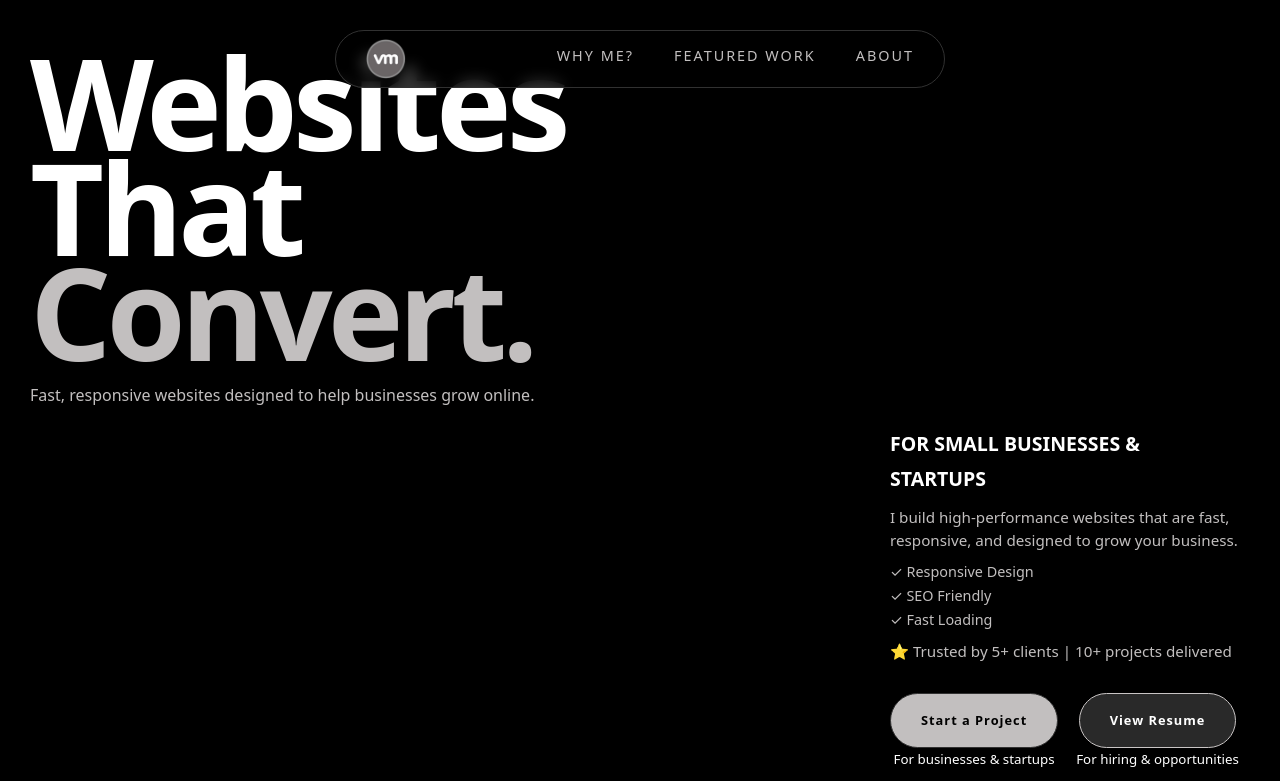
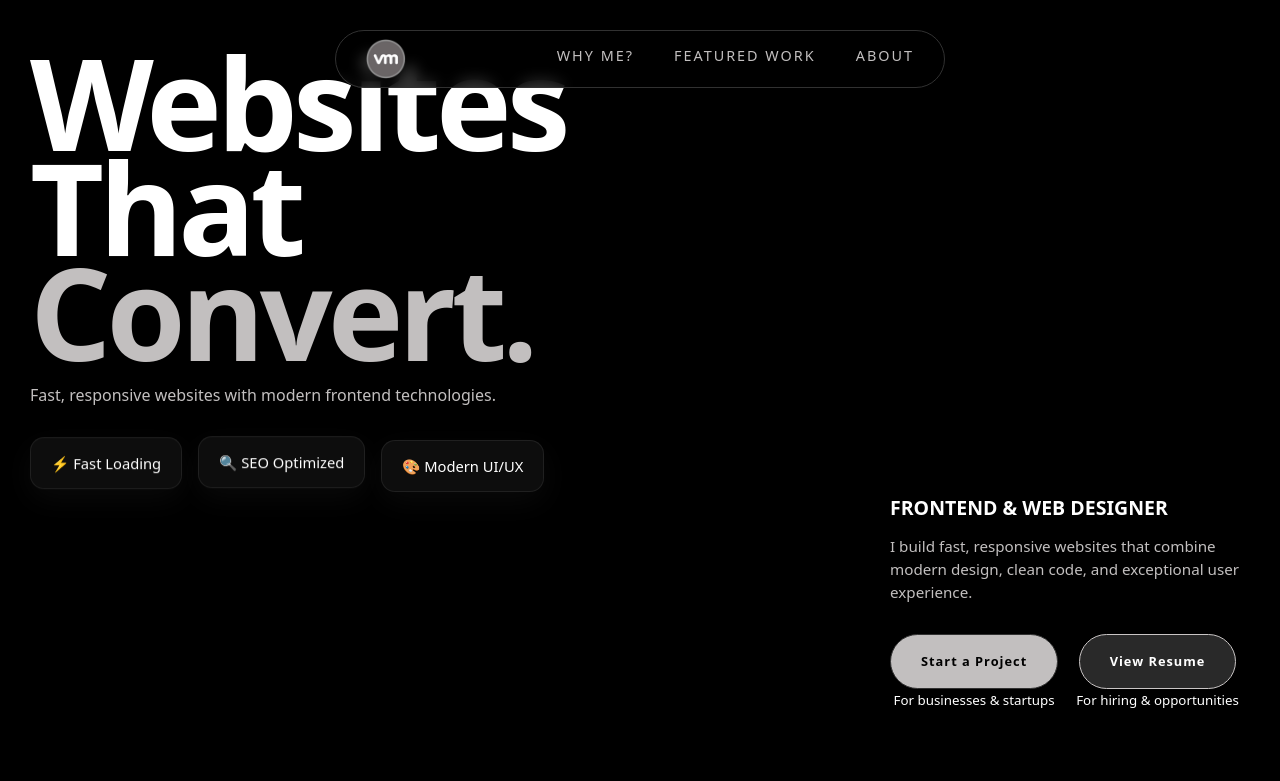
Before and after one commit to vanshika0070/portfolio, a React (Create React App) app: page / in a window 1280 px wide. Shown: the top 781 px of the page. Built offline with nearby package versions, Linux system fonts and the light colour scheme.

Commit message:
Describe the changes

```diff
--- a/src/Banner.css
+++ b/src/Banner.css
@@ -35,6 +35,7 @@
     font-size: 1.22rem;
     font-weight: 700;
     margin: 0;
+  text-transform: uppercase;
 }
 
 .hero-info p{
@@ -176,3 +177,81 @@
 }
 
 }
+
+
+
+
+
+
+
+
+
+
+
+.floating-cards{
+    display:flex;
+    flex-wrap:wrap;
+    gap:16px;
+    margin-top:28px;
+    max-width:650px;
+}
+
+.floating-card{
+    display:flex;
+    align-items:center;
+    gap:8px;
+    padding:12px 20px;
+    border-radius:14px;
+    background:rgba(255,255,255,.05);
+    border:1px solid rgba(255,255,255,.08);
+    font-size:.92rem;
+    font-weight:500;
+    box-shadow:0 10px 30px rgba(255,255,255,.04);
+    backdrop-filter:blur(12px);
+    animation:float 7s ease-in-out infinite;
+}
+
+
+
+.floating-card{
+    will-change: transform;
+}
+
+.card-1{
+    animation: float1 6s ease-in-out infinite;
+}
+
+.card-2{
+    animation: float2 7s ease-in-out infinite;
+}
+
+.card-3{
+    animation: float3 6.5s ease-in-out infinite;
+}
+
+@keyframes float1{
+    0%,100%{
+        transform: translateY(0);
+    }
+    50%{
+        transform: translateY(-8px);
+    }
+}
+
+@keyframes float2{
+    0%,100%{
+        transform: translateY(-2px);
+    }
+    50%{
+        transform: translateY(6px);
+    }
+}
+
+@keyframes float3{
+    0%,100%{
+        transform: translateY(2px);
+    }
+    50%{
+        transform: translateY(-7px);
+    }
+}
--- a/src/Banner.js
+++ b/src/Banner.js
@@ -2,6 +2,7 @@ import { useRef } from "react";
 import { Link } from "react-router-dom";
 import "./Banner.css";
 import "./Style.css";
+import FloatingCards from "./FloatingCards";
 
 function Banner() {
   const buttonRef = useRef(null);
@@ -28,9 +29,12 @@ function Banner() {
     <h1>Websites</h1>
     <h1>That</h1>
     <h1 className="gray">Convert.</h1>
+
     <p>
-Fast, responsive websites designed to
-help businesses grow online.</p>
+      Fast, responsive websites with modern frontend technologies.
+    </p>
+
+    <FloatingCards />
   </div>
 </div>
 
@@ -38,18 +42,17 @@ help businesses grow online.</p>
           <div className="col-lg-4">
             <div className="hero-info">
               <span className="tag">
-                FOR SMALL BUSINESSES & STARTUPS
+              Frontend & Web Designer
               </span>
 
-              <p>I build high-performance websites that are fast, responsive, and designed to grow your business.</p>
+              <p>I build fast, responsive websites that combine modern design, clean code, and exceptional user experience.</p>
 
-              <ul>
+              {/* <ul>
                 <li>✓ Responsive Design</li>
-                <li>✓ SEO Friendly</li>
-                <li>✓ Fast Loading</li>
-              </ul>
-
-              <p>⭐ Trusted by 5+ clients | 10+ projects delivered</p>
+                <li>✓ Performance Focused</li>
+                <li>✓ Modern UI/UX</li>
+                <li>✓ Clean & Maintainable Code</li>
+              </ul> */}
 
               <div className="hero-buttons">
                 <div className="buttons">
@@ -71,6 +74,8 @@ help businesses grow online.</p>
             </div>
           </div>
         </div>
+
+
 
         {/* Hero Image */}
         <div className="row">
--- /dev/null
+++ b/src/FloatingCards.js
@@ -0,0 +1,20 @@
+import "./Banner.css";
+import "./Style.css";
+
+const cards = [
+  "⚡ Fast Loading",
+  "🔍 SEO Optimized",
+  "🎨 Modern UI/UX",
+];
+
+export default function FloatingCards() {
+  return (
+    <div className="floating-cards">
+      {cards.map((card, index) => (
+        <div className={`floating-card card-${index + 1}`} key={index}>
+          {card}
+        </div>
+      ))}
+    </div>
+  );
+}
--- a/src/Projects.js
+++ b/src/Projects.js
@@ -57,7 +57,7 @@ function Projects({ from = "home" })  {
                     type="button"
                     className="hover-btn"
                   >
-                    View Project
+                    Case Study
                   </button>
                 </div>
 
--- a/src/Projectsall.js
+++ b/src/Projectsall.js
@@ -168,7 +168,7 @@ function Projectsall() {
                       type="button"
                       className="hover-btn"
                     >
-                      View Project
+                     Case Study
                     </button>
                   </div>
 
```
Also changed, not shown: 1 other file (tests, documents, lock files or other folders). Lines whose indentation alone changed are shown as unchanged.
